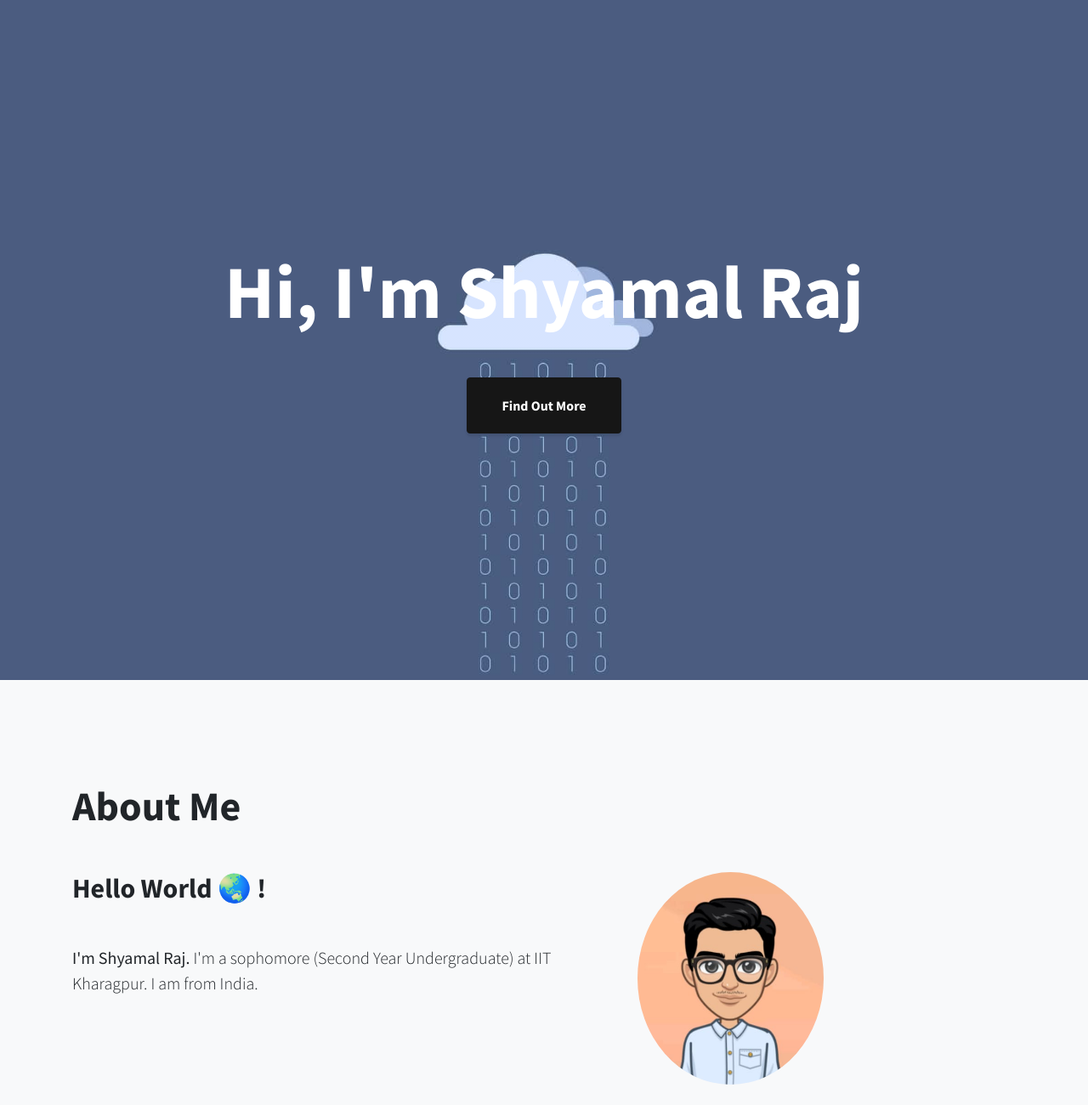
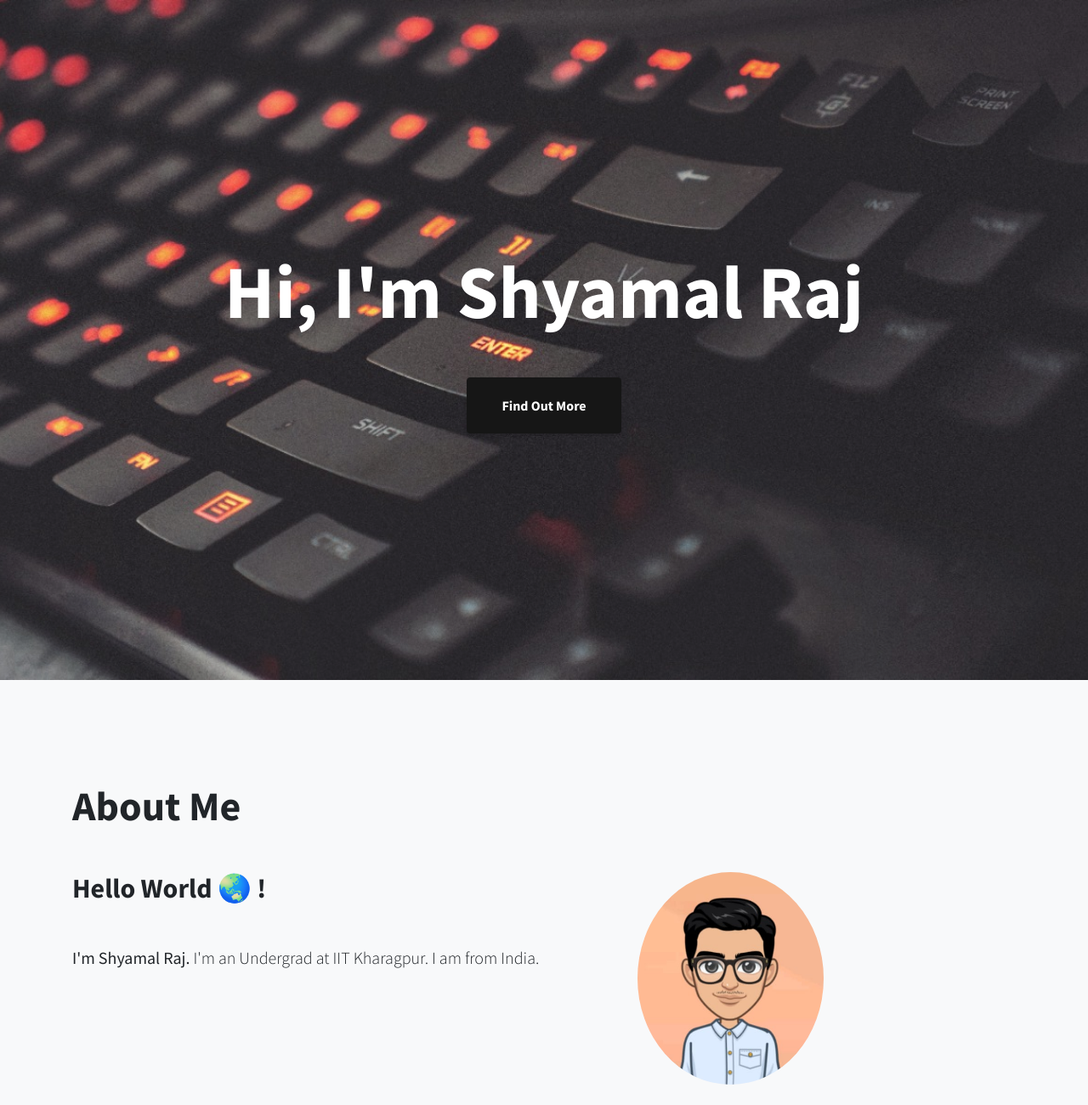
Before and after one commit to raj-shyamal/raj-shyamal.github.io, a plain HTML site: page index.html in a window 1280 px wide. Shown: the top 1300 px of the page at 85% size. Drawn offline with Linux system fonts and the light colour scheme.

Commit message:
initial commit

```diff
--- a/index.html
+++ b/index.html
@@ -59,8 +59,7 @@
           <div class="col-lg-7">
             <h2 style="margin-bottom: 1.5em">Hello World 🌏 !</h2>
             <p class="lead mb-5">
-              <b>I'm Shyamal Raj.</b> I'm a sophomore (Second Year
-              Undergraduate) at IIT Kharagpur. I am from India.<!-- I love technology and the way it's making our lives simply better. I am passionate about software development
+              <b>I'm Shyamal Raj.</b> I'm an Undergrad at IIT Kharagpur. I am from India.<!-- I love technology and the way it's making our lives simply better. I am passionate about software development
             and Artificial Intelligence & Machine Learning.-->
             </p>
           </div>
--- a/scss/_masthead.scss
+++ b/scss/_masthead.scss
@@ -11,7 +11,7 @@
       fade-out($white, 0.9) 0%,
       fade-out($white, 0.9) 100%
     ),
-    url("../img/image.jpg");
+    url("../img/image.jpeg");
   background-position: center center;
   background-repeat: no-repeat;
   background-size: cover;
```
Also changed, not shown: css/stylish-portfolio.css, css/stylish-portfolio.min.css, img/image.jpeg (added), img/image.jpg (deleted).
